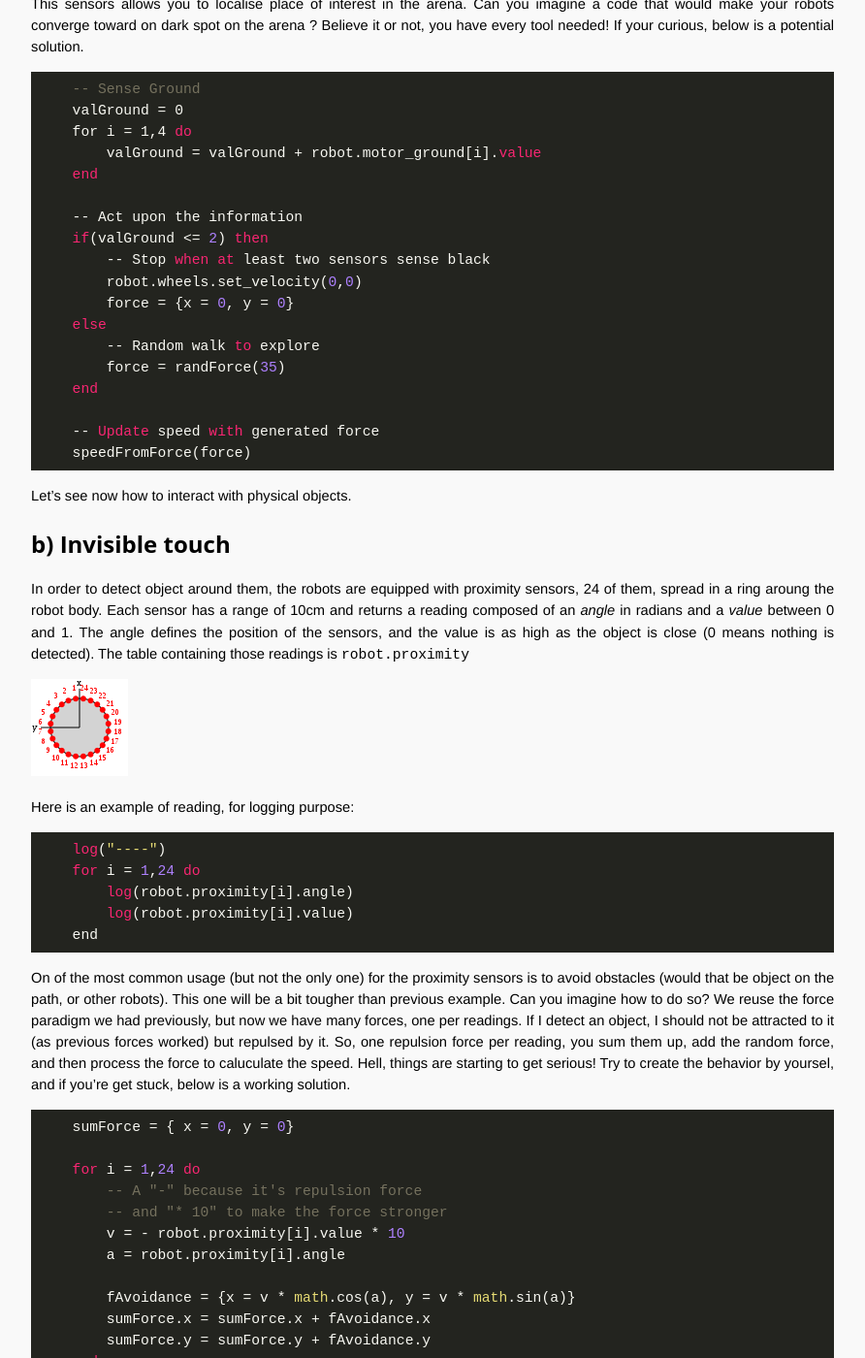
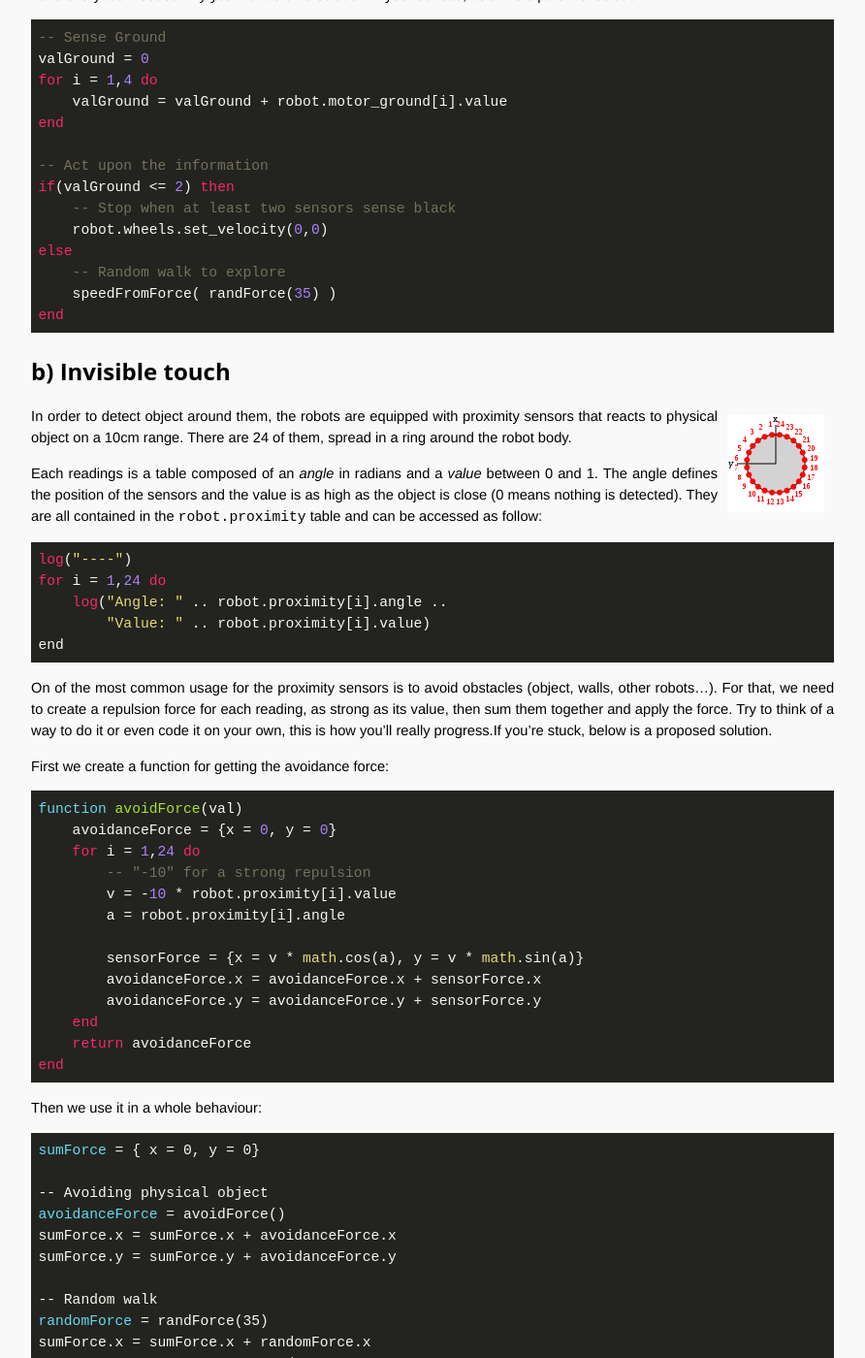
Before and after one commit to OpenTechSchool-Brussels/AI-for-robots-and-swarms, a Jekyll site: the page built from Making-sense-of-it.markdown, in a window 1280 px wide and 1400 px high, scrolled down 720 px. Shown: the whole window at 97% size, without its empty margins (324-1216 px from the left). Built offline with Jekyll 4.4.1, drawn with Linux system fonts in a browser that asks for light colours; Markdown is read by kramdown in place of the engine named in the settings; some of the changed text lies outside the part shown.

Commit message:
Update Making-sense-of-it.markdown

````diff
--- a/Making-sense-of-it.markdown
+++ b/Making-sense-of-it.markdown
@@ -2,131 +2,141 @@
 layout: default
 title:  "Making sense of it"
 num: 2
-
 ---
 
-While randomly rushing in the wall has its fun, in order to display a more intelligent behavior, your robot needs to sense its environnement. Lucky you, that's what we're going to learn now!
+While randomly rushing in the wall has its fun, let's use a few sensor so we can link the actions of our robots with what it perceives.
 
-##a) Having both wheels on the ground
-Not only does that implies a realistic understanding, but also the capacity to sense this ground. Here we'll do the later!
+##a) Looking at your feet
+Or at least in the same direction: in this section, we'll see how the robot can detect gray level on the grounds. While not a super sexy super power, it's very useful to realise you're in a specific location.
 
-The grounds sensors are 4 sensors on the lower part of the robot, aiming at the ground, in order to read its brightness. They output a value between 0 and 1; 0 for black and 1 for white, shade of gray in between.
+<img src="./assets/robot_motor_ground.png" alt="ground sensor" style="float:right; margin:10px;">
 
-![ground sensor](./assets/robot_motor_ground.png)
+The robot have 4 grounds sensors on its lower part, each reading the brightness of the ground under them. They output a value between 0 and 1; 0 for black and 1 for white, shades of gray for values in between.
 
-In our case, those readings contains a table composed of *value* an *offset*. The value refers to the brightness, and the offset to a vector for the position of the specific sensor stemming from the center of the robot:
+Each readings is a table composed of *value* an *offset*. The value refers to the brightness and the offset to a vector for the position of the specific sensor stemming from the centre of the robot. Since we have 4 sensors, we have 4 of those readings. They are all contained in the `robot.motor_ground` table and can be accessed as follow:
 
 ```lua
-    log("----")
-    for i = 1,4 do
-        log(robot.motor_ground[i].value)
-        log(robot.motor_ground[i].offset.x .. " " .. robot.motor_ground[i].offset.y)
-    end
+log("----")
+for i = 1,4 do
+    log(robot.motor_ground[i].value)
+    log(robot.motor_ground[i].offset.x .. " " ..
+        robot.motor_ground[i].offset.y)
+end
 ```
-
-This sensors allows you to localise place of interest in the arena. Can you imagine a code that would make your robots converge toward on dark spot on the arena ? Believe it or not, you have every tool needed! If your curious, below is a potential solution.
+You might see dark spot on the area. Can you imagine a code that makes your robots converge on those? Believe it or not, you have every tool needed! Try your hands on a solution. If your curious, below is a potential solution.
 
 ```lua
-    -- Sense Ground
-    valGround = 0
-    for i = 1,4 do
-        valGround = valGround + robot.motor_ground[i].value
-    end
+-- Sense Ground
+valGround = 0
+for i = 1,4 do
+    valGround = valGround + robot.motor_ground[i].value
+end
 
-    -- Act upon the information
-    if(valGround <= 2) then
-        -- Stop when at least two sensors sense black
-        robot.wheels.set_velocity(0,0)
-        force = {x = 0, y = 0}
-    else
-        -- Random walk to explore
-        force = randForce(35)
-    end
-
-    -- Update speed with generated force
-    speedFromForce(force)
+-- Act upon the information
+if(valGround <= 2) then
+    -- Stop when at least two sensors sense black
+    robot.wheels.set_velocity(0,0)
+else
+    -- Random walk to explore
+    speedFromForce( randForce(35) )
+end
 ```
-
-Let's see now how to interact with physical objects.
 
 ##b) Invisible touch
 
-In order to detect object around them, the robots are equipped with proximity sensors, 24 of them, spread in a ring aroung the robot body. Each sensor has a range of 10cm and returns a reading composed of an *angle* in radians and a *value* between 0 and 1. The angle defines the position of the sensors, and the value is as high as the object is close (0 means nothing is detected). The table containing those readings is `robot.proximity`
+<img src="./assets/robot_proximity.png" alt="proximity sensor" style="float:right; margin:10px;">
 
-![proximity](./assets/robot_proximity.png)
+In order to detect object around them, the robots are equipped with proximity sensors that reacts to physical object on a 10cm range. There are 24 of them, spread in a ring around the robot body.
 
-Here is an example of reading, for logging purpose:
+Each readings is a table composed of an *angle* in radians and a *value* between 0 and 1. The angle defines the position of the sensors and the value is as high as the object is close (0 means nothing is detected). They are all contained in the `robot.proximity` table and can be accessed as follow:
 
 ```lua
-    log("----")
-    for i = 1,24 do
-        log(robot.proximity[i].angle)
-        log(robot.proximity[i].value)
-    end
+log("----")
+for i = 1,24 do
+    log("Angle: " .. robot.proximity[i].angle ..
+        "Value: " .. robot.proximity[i].value)
+end
 ```
 
-On of the most common usage (but not the only one) for the proximity sensors is to avoid obstacles (would that be object on the path, or other robots). This one will be a bit tougher than previous example. Can you imagine how to do so? We reuse the force paradigm we had previously, but now we have many forces, one per readings. If I detect an object, I should not be attracted to it (as previous forces worked) but repulsed by it. So, one repulsion force per reading, you sum them up, add the random force, and then process the force to caluculate the speed. Hell, things are starting to get serious! Try to create the behavior by yoursel, and if you're get stuck, below is a working solution.
+On of the most common usage for the proximity sensors is to avoid obstacles (object, walls, other robots...). For that, we need to create a repulsion force for each reading, as strong as its value, then sum them together and apply the force. Try to think of a way to do it or even code it on your own, this is how you'll really progress.If you're stuck, below is a proposed solution.
+
+First we create a function for getting the avoidance force:
 
 ```lua
-    sumForce = { x = 0, y = 0}
-
+function avoidForce(val)
+    avoidanceForce = {x = 0, y = 0}
     for i = 1,24 do
-        -- A "-" because it's repulsion force
-        -- and "* 10" to make the force stronger
-        v = - robot.proximity[i].value * 10
+        -- "-10" for a strong repulsion
+        v = -10 * robot.proximity[i].value
         a = robot.proximity[i].angle
 
-        fAvoidance = {x = v * math.cos(a), y = v * math.sin(a)}
-        sumForce.x = sumForce.x + fAvoidance.x
-        sumForce.y = sumForce.y + fAvoidance.y
+        sensorForce = {x = v * math.cos(a), y = v * math.sin(a)}
+        avoidanceForce.x = avoidanceForce.x + sensorForce.x
+        avoidanceForce.y = avoidanceForce.y + sensorForce.y
     end
-
-    randomForce = randForce(35)
-    sumForce.x = sumForce.x + randomForce.x
-    sumForce.y = sumForce.y + randomForce.y
-
-    speedFromForce(sumForce)
+    return avoidanceForce
+end
 ```
 
-You might as well create a function for the avoidance part of the code, returning a force, as for the `randForce(val)` function. I'll let you do that one!
+Then we use it in a whole behaviour:
+
+```lua
+sumForce = { x = 0, y = 0}
+
+-- Avoiding physical object
+avoidanceForce = avoidForce()
+sumForce.x = sumForce.x + avoidanceForce.x
+sumForce.y = sumForce.y + avoidanceForce.y
+
+-- Random walk
+randomForce = randForce(35)
+sumForce.x = sumForce.x + randomForce.x
+sumForce.y = sumForce.y + randomForce.y
+
+speedFromForce(sumForce)
+```
+
+Now we're getting somewhere!
 
 ##c) There shall be light
-You reach nowhere in life if all you do is avoiding stuff. This is why in this section we'll play with the light sensors, which usualy robots (as insects) loooove to go toward.
+This is why in this section we'll play with the light sensors, which usualy robots (as insects) loooove to go toward.
 
 The light sensor is working pretty much like the proximity sensors. 24 sensors all around the robot in circle, readings in the table `robot.light` with *value* and *angle* as keys. The neutral value, 0, means that no lights are detected, the value increase up until 1 when the light is closer to the robot.
 
-![proximity](./assets/robot_light.png)
+<img src="./assets/robot_light.png" alt="light sensor" style="float:right; margin:10px;">
 
 The example for logging purpose is pretty much the same:
 
 ```lua
-    log("----")
-    for i = 1,24 do
-        log(robot.light[i].angle)
-        log(robot.light[i].value)
-    end
+log("----")
+for i = 1,24 do
+    log("Angle: " .. robot.light[i].angle ..
+        "Value: " .. robot.light[i].value)
+end
 ```
 
-So, let's move toward the light. Have an idea of how to do that? You can base your code on the avoidance code. It's the same, more or less minus one thing. Below is a proposed solution.
+So, let's move toward the light. It's actually virtually the same than what we did with the proximity sensor, just with another sensor, and you get rid of the leading minus (the *-* in previous *-10*) on the value of the sensor since it's an attraction, and not a repulsion.
+
+You'll see your robot is attracted from a bit too far away. Let's put a cap on the attraction of the light. Have an idea how? Yep, with a conditional testing. Try it on your own, and if you need, below is a proposed solution.
 
 ```lua
-    sumForce = { x = 0, y = 0}
+sumForce = { x = 0, y = 0}
 
-    for i = 1,24 do
-        -- Same than previously, without the minus
-        v = robot.light[i].value * 10
-        a = robot.light[i].angle
+for i = 1,24 do
+    -- Same than previously, without the minus
+    v = robot.light[i].value * 10
+    a = robot.light[i].angle
 
-        fLight = {x = v * math.cos(a), y = v * math.sin(a)}
-        sumForce.x = sumForce.x + fLight.x
-        sumForce.y = sumForce.y + fLight.y
-    end
+    fLight = {x = v * math.cos(a), y = v * math.sin(a)}
+    sumForce.x = sumForce.x + fLight.x
+    sumForce.y = sumForce.y + fLight.y
+end
 
-    randomForce = randForce(5)
-    sumForce.x = sumForce.x + randomForce.x
-    sumForce.y = sumForce.y + randomForce.y
+randomForce = randForce(5)
+sumForce.x = sumForce.x + randomForce.x
+sumForce.y = sumForce.y + randomForce.y
 
-    speedFromForce(sumForce)
+speedFromForce(sumForce)
 ```
 
 
````
